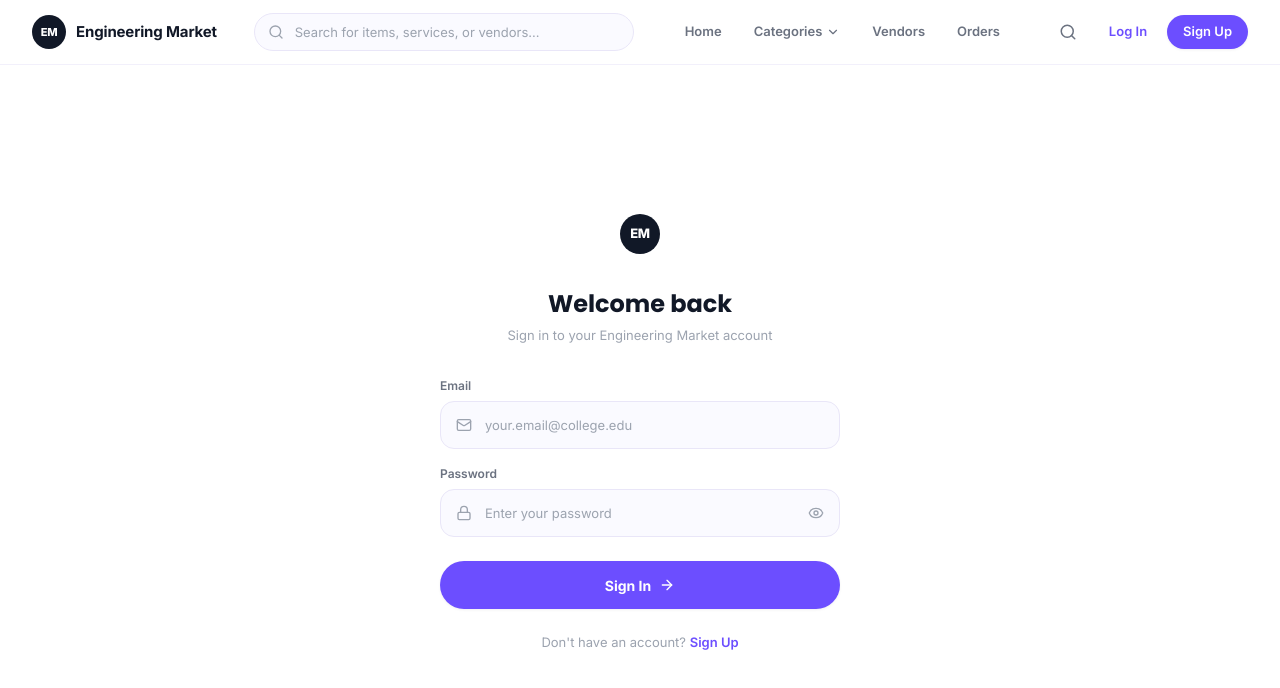
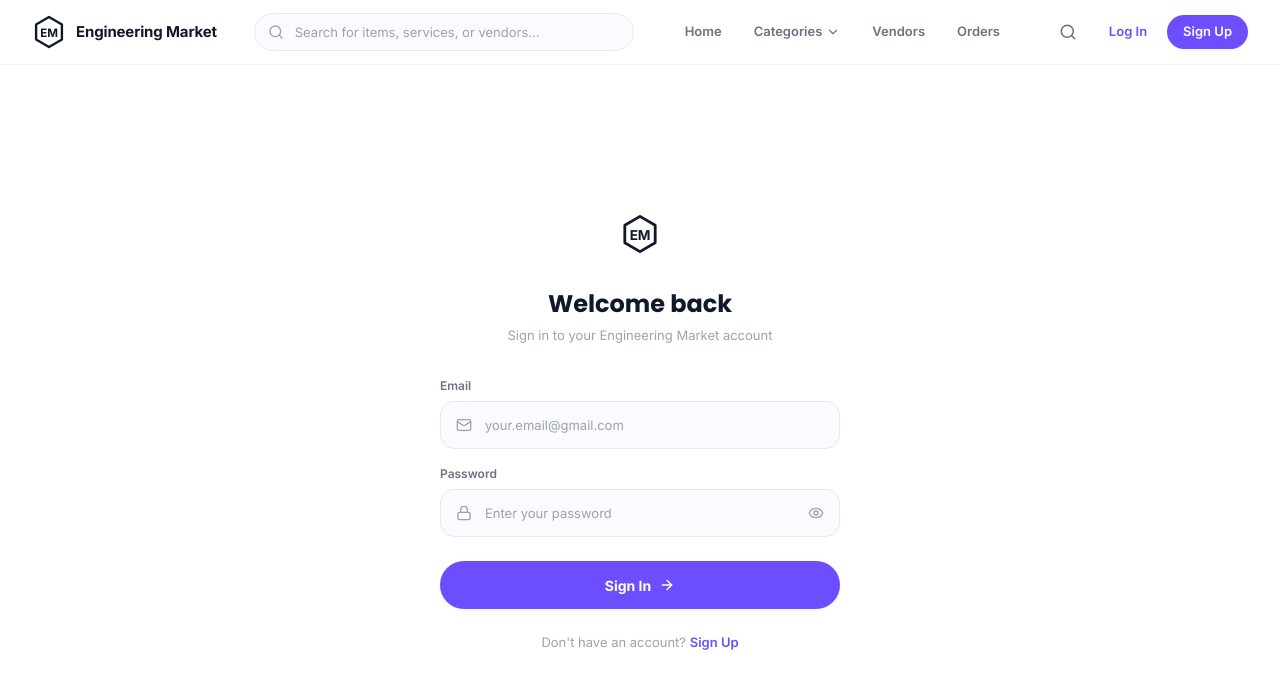
Before and after one commit to jithendra0909/engineering-market3, a React (Vite) app in the folder client/: page /login in a window 1280 px wide. Shown: the top 688 px of the page. Built offline with nearby package versions, Linux system fonts and the light colour scheme; no server answers.

Commit message:
Update logo to custom hexagon, remove admin credentials auto-fill, and update email placeholder to gmail

```diff
--- /dev/null
+++ b/client/src/components/Logo.jsx
@@ -0,0 +1,43 @@
+import React from 'react';
+
+export const Logo = ({ size = 34, showText = false, textClass = "" }) => {
+  return (
+    <div className="flex items-center gap-2.5 flex-shrink-0">
+      <svg
+        width={size}
+        height={size}
+        viewBox="0 0 100 100"
+        fill="none"
+        xmlns="http://www.w3.org/2000/svg"
+        className="flex-shrink-0"
+      >
+        <polygon
+          points="50,6 88,28 88,72 50,94 12,72 12,28"
+          stroke="#111827"
+          strokeWidth="7"
+          strokeLinejoin="round"
+        />
+        <text
+          x="50"
+          y="52"
+          textAnchor="middle"
+          dominantBaseline="central"
+          fill="#111827"
+          fontSize="34"
+          fontWeight="bold"
+          letterSpacing="-0.02em"
+          fontFamily="Inter, system-ui, -apple-system, sans-serif"
+        >
+          EM
+        </text>
+      </svg>
+      {showText && (
+        <span className={textClass || "text-[15px] font-bold text-[#111827] tracking-[-0.01em]"}>
+          Engineering Market
+        </span>
+      )}
+    </div>
+  );
+};
+
+export default Logo;
--- a/client/src/components/Navbar.jsx
+++ b/client/src/components/Navbar.jsx
@@ -2,6 +2,7 @@ import React, { useState, useRef } from 'react';
 import { Link, useNavigate, useLocation } from 'react-router-dom';
 import { Search, ChevronDown, Bell, User as UserIcon, LogOut, LayoutDashboard } from 'lucide-react';
 import { useAuth } from '../context/AuthContext';
+import { Logo } from './Logo';
 
 export const Navbar = () => {
   const { user, isLoggedIn, logout, isAdmin, showToast } = useAuth();
@@ -31,11 +32,8 @@ export const Navbar = () => {
         <div className="max-w-[1360px] mx-auto h-[64px] px-8 flex items-center justify-between gap-6">
 
           {/* Logo */}
-          <Link to="/" className="flex items-center gap-2.5 flex-shrink-0">
-            <div className="w-[34px] h-[34px] bg-[#111827] rounded-full flex items-center justify-center">
-              <span className="text-white text-[11px] font-extrabold tracking-tight leading-none">EM</span>
-            </div>
-            <span className="text-[15px] font-bold text-[#111827] tracking-[-0.01em]">Engineering Market</span>
+          <Link to="/" className="flex items-center flex-shrink-0">
+            <Logo size={34} showText={true} textClass="text-[15px] font-bold text-[#111827] tracking-[-0.01em]" />
           </Link>
 
           {/* Desktop Search */}
@@ -186,11 +184,8 @@ export const Navbar = () => {
       {!['/vendors', '/orders', '/profile'].includes(location.pathname) && (
       <header className="lg:hidden sticky top-0 z-50 bg-white/90 backdrop-blur-xl border-b border-[#E9E6F8]/40">
         <div className="px-5 h-[56px] flex items-center justify-between">
-          <Link to="/" className="flex items-center gap-2">
-            <div className="w-[30px] h-[30px] bg-[#111827] rounded-full flex items-center justify-center">
-              <span className="text-white text-[10px] font-extrabold tracking-tight leading-none">EM</span>
-            </div>
-            <span className="text-[14px] font-bold text-[#111827] tracking-[-0.01em]">Engineering Market</span>
+          <Link to="/">
+            <Logo size={30} showText={true} textClass="text-[14px] font-bold text-[#111827] tracking-[-0.01em]" />
           </Link>
 
           <div className="flex items-center gap-0.5">
--- a/client/src/pages/AdminLogin.jsx
+++ b/client/src/pages/AdminLogin.jsx
@@ -6,8 +6,8 @@ import { ShieldAlert, Lock, Mail, ArrowRight, Eye, EyeOff } from 'lucide-react';
 export const AdminLogin = () => {
   const { login, showToast } = useAuth();
   const navigate = useNavigate();
-  const [email, setEmail] = useState('admin@vignan.edu.in');
-  const [password, setPassword] = useState('admin123');
+  const [email, setEmail] = useState('');
+  const [password, setPassword] = useState('');
   const [showPassword, setShowPassword] = useState(false);
   const [loading, setLoading] = useState(false);
 
--- a/client/src/pages/Home.jsx
+++ b/client/src/pages/Home.jsx
@@ -11,6 +11,7 @@ import HeroCarousel from '../components/HeroCarousel';
 import ProductCard from '../components/ProductCard';
 import VerificationRequiredModal from '../components/VerificationRequiredModal';
 import api from '../api/axios';
+import { Logo } from '../components/Logo';
 
 /* ═══════════════════════════════════════════════
    HOME PAGE — Premium Apple-inspired layout
@@ -331,11 +332,8 @@ export const Home = () => {
 
             {/* Brand column */}
             <div className="col-span-2 lg:col-span-2 flex flex-col gap-4">
-              <Link to="/" className="flex items-center gap-2">
-                <div className="w-[30px] h-[30px] bg-[#111827] rounded-full flex items-center justify-center">
-                  <span className="text-white text-[10px] font-extrabold tracking-tight leading-none">EM</span>
-                </div>
-                <span className="text-[14px] font-bold text-[#111827]">Engineering Market</span>
+              <Link to="/">
+                <Logo size={30} showText={true} textClass="text-[14px] font-bold text-[#111827]" />
               </Link>
               <p className="text-[12px] text-[#9CA3AF] leading-relaxed max-w-[260px]">
                 The all-in-one marketplace for engineering students. Buy, sell, and donate with trust.
--- a/client/src/pages/Login.jsx
+++ b/client/src/pages/Login.jsx
@@ -1,6 +1,7 @@
 import React, { useState } from 'react';
 import { useNavigate, Link } from 'react-router-dom';
 import { useAuth } from '../context/AuthContext';
+import { Logo } from '../components/Logo';
 import { Mail, Lock, ArrowRight, Eye, EyeOff } from 'lucide-react';
 
 export const Login = () => {
@@ -44,10 +45,8 @@ export const Login = () => {
 
         {/* Logo */}
         <div className="flex justify-center mb-8">
-          <Link to="/" className="flex items-center gap-2.5">
-            <div className="w-10 h-10 bg-[#111827] rounded-full flex items-center justify-center">
-              <span className="text-white text-[13px] font-extrabold tracking-tight leading-none">EM</span>
-            </div>
+          <Link to="/">
+            <Logo size={40} showText={false} />
           </Link>
         </div>
 
@@ -68,7 +67,7 @@ export const Login = () => {
                 type="email"
                 value={email}
                 onChange={(e) => setEmail(e.target.value)}
-                placeholder="your.email@college.edu"
+                placeholder="your.email@gmail.com"
                 className="w-full h-12 pl-11 pr-4 bg-[#FAFAFF] border border-[#E9E6F8] rounded-[14px] text-[13px] text-[#111827] placeholder-[#9CA3AF] focus:bg-white focus:border-[#6C4EFF]/30 focus:outline-none focus:ring-2 focus:ring-[#6C4EFF]/10 transition-all"
               />
             </div>
--- a/client/src/pages/Signup.jsx
+++ b/client/src/pages/Signup.jsx
@@ -1,6 +1,7 @@
 import React, { useState } from 'react';
 import { useNavigate, Link } from 'react-router-dom';
 import { useAuth } from '../context/AuthContext';
+import { Logo } from '../components/Logo';
 import { User, Mail, Phone, Lock, Hash, BookOpen, Calendar, Camera, Upload, ArrowRight, Eye, EyeOff, GraduationCap } from 'lucide-react';
 
 const DEPARTMENTS = [
@@ -154,10 +155,8 @@ export const Signup = () => {
 
         {/* Logo */}
         <div className="flex justify-center mb-6">
-          <Link to="/" className="flex items-center gap-2.5">
-            <div className="w-10 h-10 bg-[#111827] rounded-full flex items-center justify-center">
-              <span className="text-white text-[13px] font-extrabold tracking-tight leading-none">EM</span>
-            </div>
+          <Link to="/">
+            <Logo size={40} showText={false} />
           </Link>
         </div>
 
@@ -189,7 +188,7 @@ export const Signup = () => {
             <label className={labelClass}>Email</label>
             <div className="relative">
               <Mail className="absolute left-4 top-1/2 -translate-y-1/2 w-4 h-4 text-[#9CA3AF]" />
-              <input type="email" value={email} onChange={(e) => setEmail(e.target.value)} placeholder="your.email@college.edu" className={inputClass} />
+              <input type="email" value={email} onChange={(e) => setEmail(e.target.value)} placeholder="your.email@gmail.com" className={inputClass} />
             </div>
           </div>
 
```
